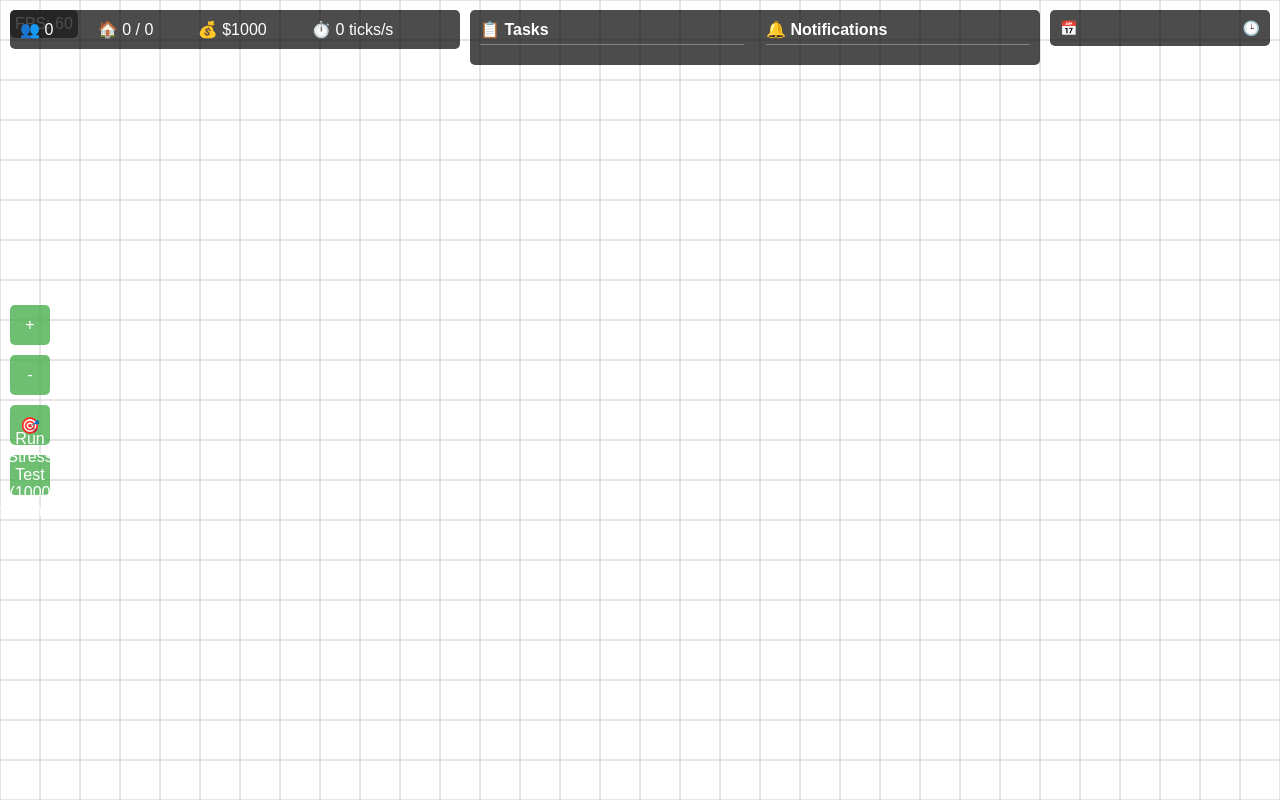
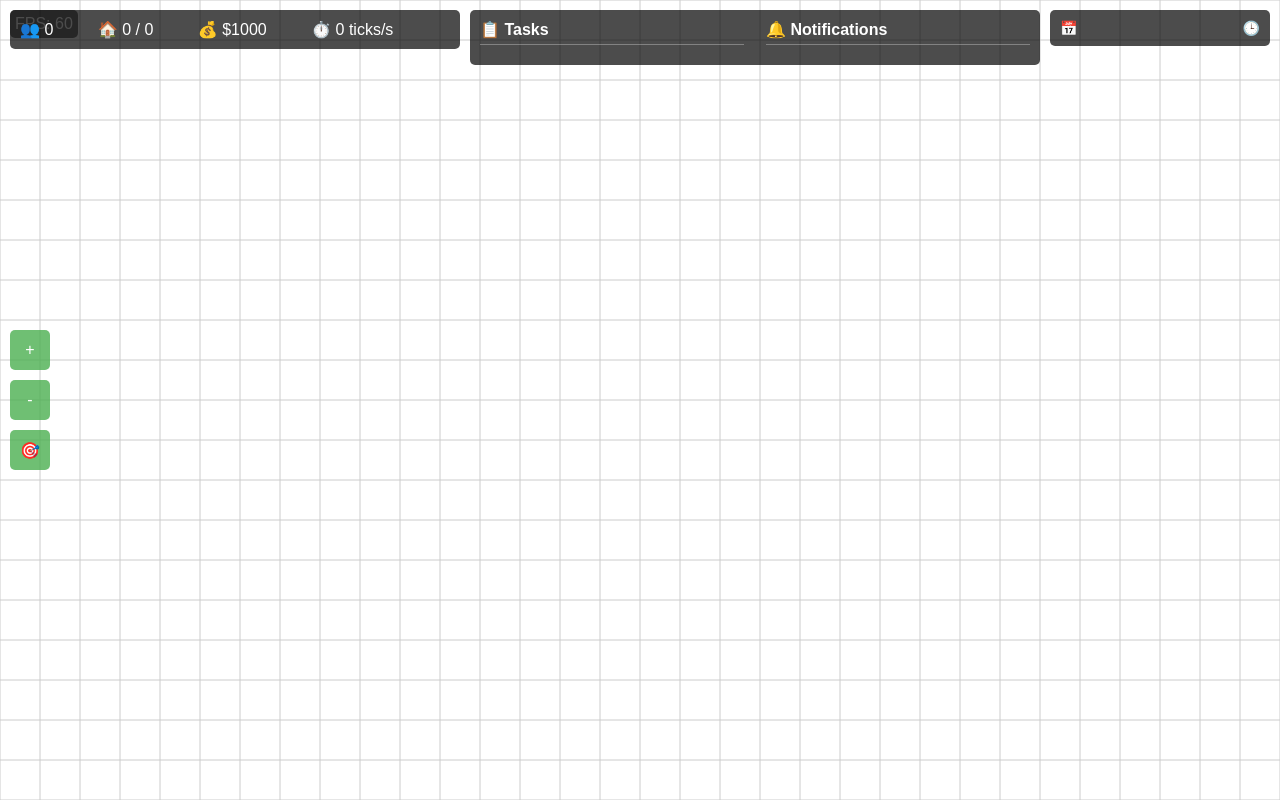
Before and after one commit to benda95280/CityExpansionPrototype, a Flask app: page / in a window 1280 px wide. Run offline with Flask 3, Linux system fonts and the light colour scheme; some libraries are stand-ins or nearby versions.

Commit message:
Agent query: Is the game interface working correctly without the Stress Test button? Can you still see other controls like zoom in, zoom out, and center map?

```diff
--- a/templates/index.html
+++ b/templates/index.html
@@ -36,7 +36,6 @@
             <button id="zoom-in">+</button>
             <button id="zoom-out">-</button>
             <button id="center-map">🎯</button>
-            <button id="run-stress-test" onclick="runStressTest(1000)">Run Stress Test (1000 buildings)</button>
         </div>
     </div>
 
```
